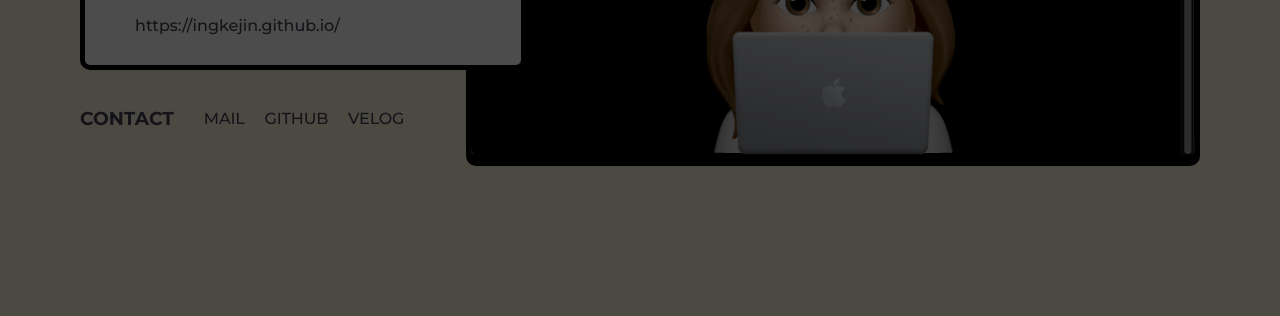
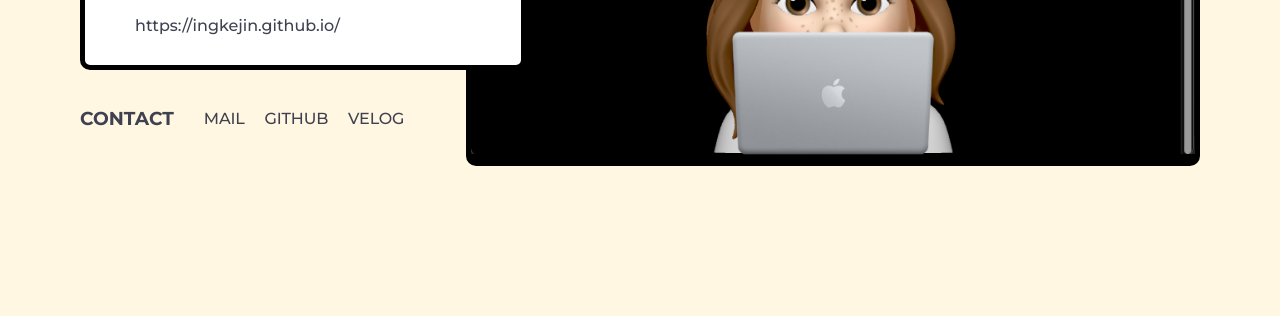
Before and after one commit to ingkejin/ingkejin.github.io, a website: page index.html in a window 1280 px wide. Shown: the part 484-800 px from the top of the page. Drawn offline with Linux system fonts and the light colour scheme.

Commit message:
🐛 Changed the Overlay Function to work in sm-only

```diff
--- a/index.html
+++ b/index.html
@@ -128,7 +128,7 @@
           </nav>
         </header>
       </aside>
-      <div class="overlay is-active"></div>
+      <div class="overlay sm-only is-active"></div>
     </div>
   </div>
 </body>
```
